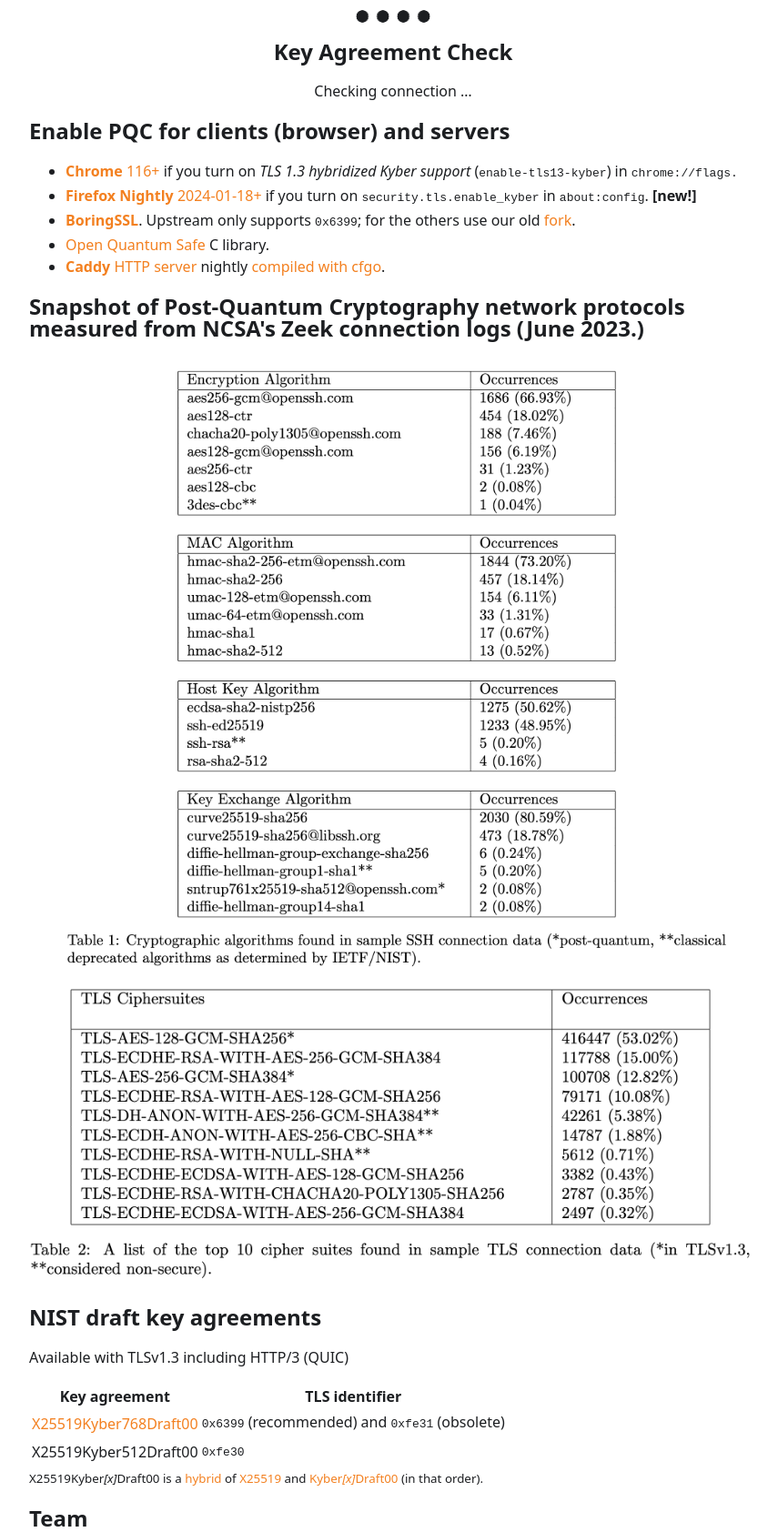
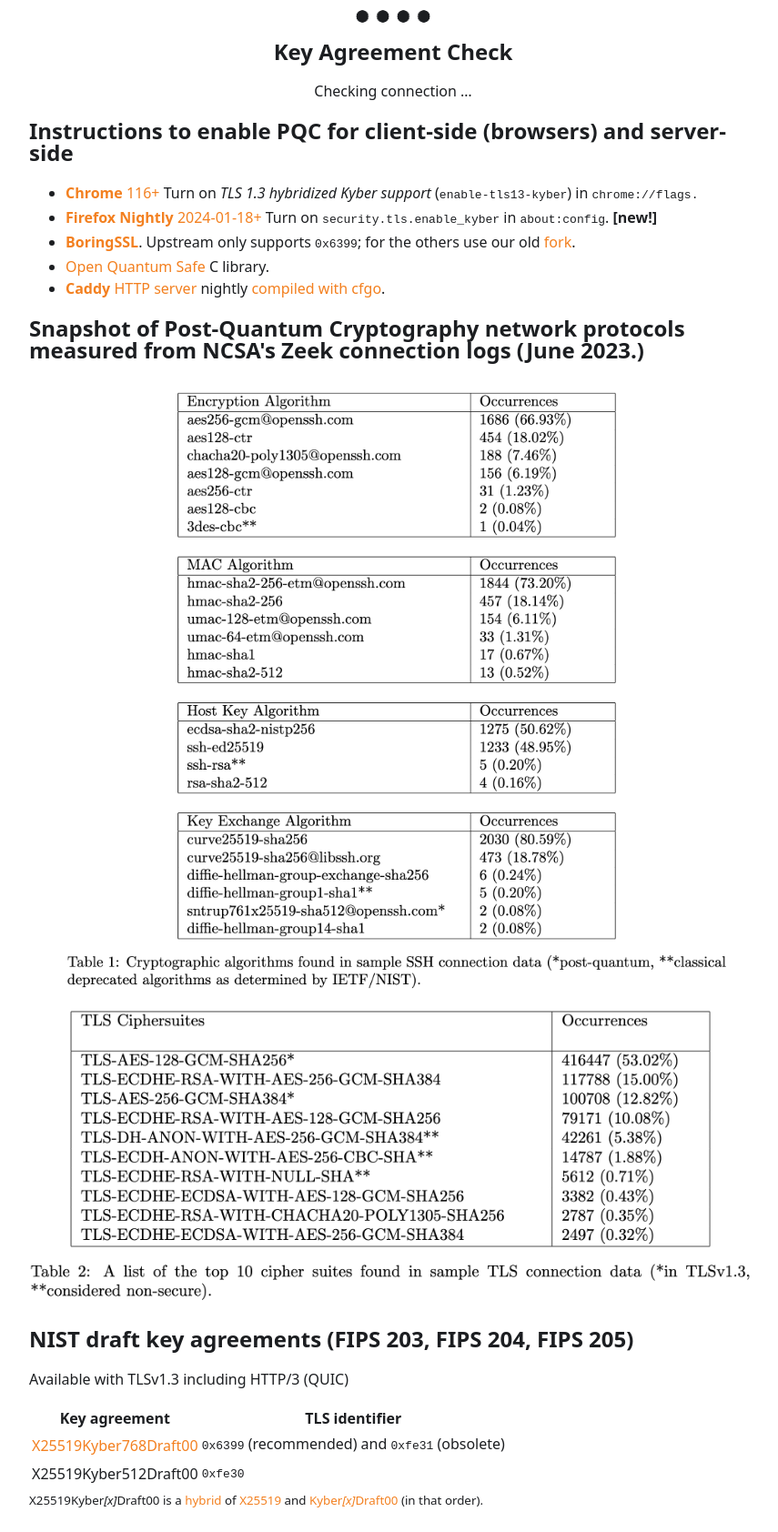
Before and after one commit to ncsa/pqc, a plain HTML site: page index.html in a window 1280 px wide. Shown: the part 440-2124 px from the top of the page at 91% size, without its empty margins (0-855 px from the left). Drawn offline with Linux system fonts and the light colour scheme.

Commit message:
Add NIST documents

```diff
--- a/index.html
+++ b/index.html
@@ -121,17 +121,17 @@
                      });
                 </script>
 
-                <h2>Enable PQC for clients (browser) and servers</h2>
+                <h2>Instructions to enable PQC for client-side (browsers) and server-side</h2>
                 <ul>
                     <li><a href="https://www.google.com/chrome/"
                         ><strong>Chrome</strong> 116+</a>
-                        if you turn on
+                        Turn on
                         <em>TLS 1.3 hybridized Kyber support</em>
                         (<code>enable-tls13-kyber</code>)
                         in <code>chrome://flags</a>.</code></li>
                     <li><a href="https://www.mozilla.org/en-US/firefox/channel/desktop/"
                         ><strong>Firefox Nightly</strong> 2024-01-18+</a>
-                        if you turn on <code>security.tls.enable_kyber</code>
+                        Turn on <code>security.tls.enable_kyber</code>
                         in <code>about:config</code>. <strong>[new!]</strong></li>
                     <li><a href="https://boringssl.googlesource.com/boringssl/"
                         ><strong>BoringSSL</strong></a>. Upstream only
@@ -151,7 +151,7 @@
 
 
 
-                <h2>NIST draft key agreements</h2>
+                <h2>NIST draft key agreements (FIPS 203, FIPS 204, FIPS 205)</h2>
                 <p>Available with TLSv1.3 including HTTP/3 (QUIC)
                     <table>
                         <tr><th>Key agreement</th>
```
